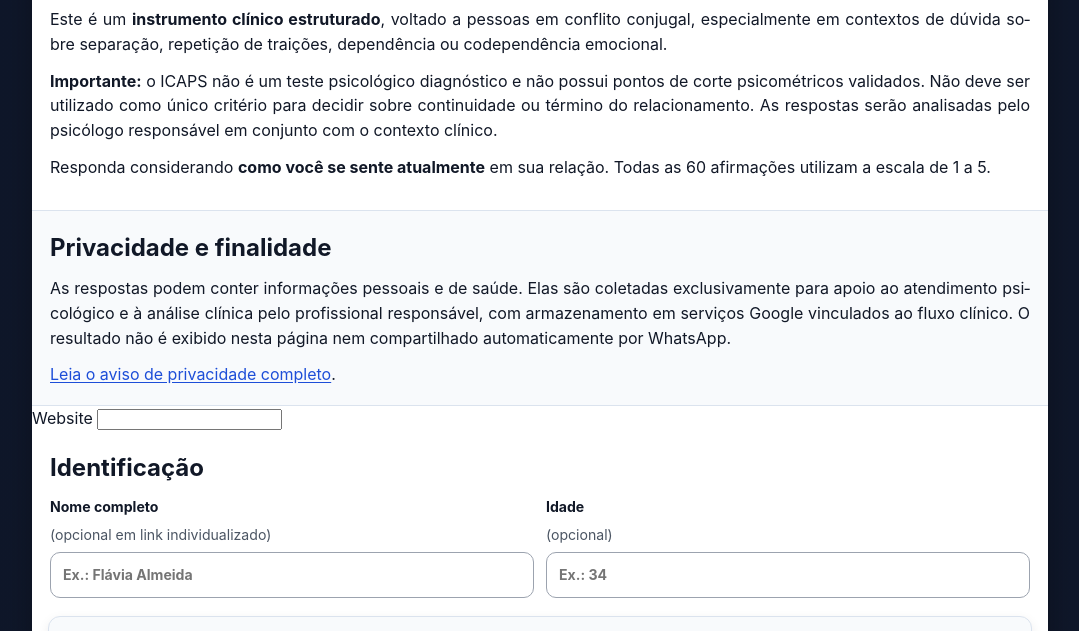
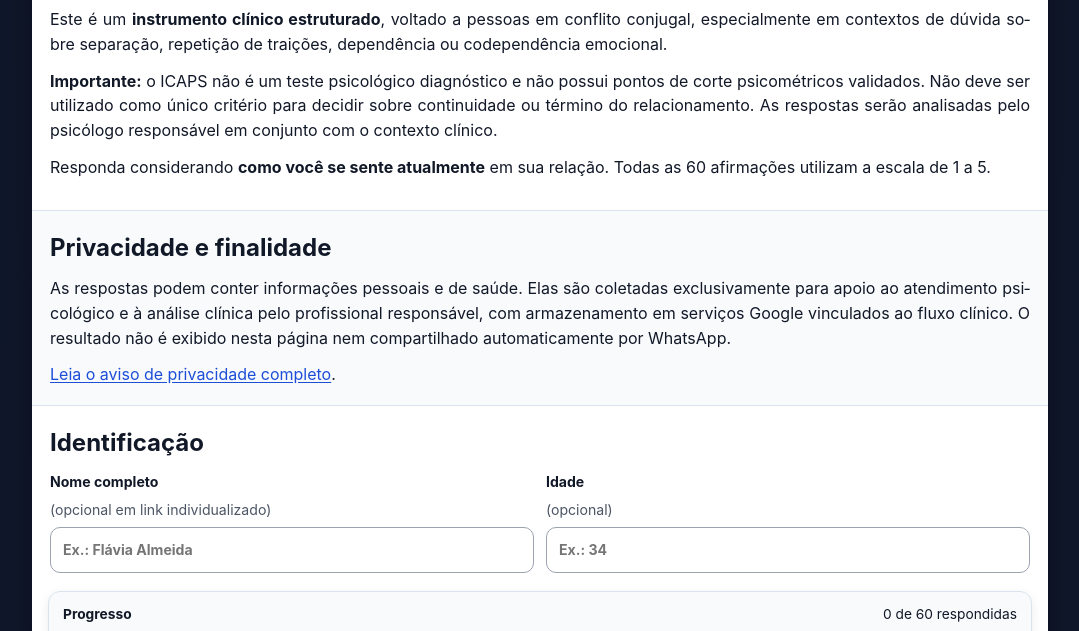
Before and after one commit to ricmurtapsicologia/ICAPS, a website with bundled scripts: page index.html in a window 1280 px wide. Shown: the part 489-1120 px from the top of the page, without its empty margins (100-1179 px from the left). Built offline with nearby package versions, Linux system fonts and the light colour scheme.

Commit message:
security: conceal ICAPS honeypot accessibly

```diff
--- a/assets/styles.css
+++ b/assets/styles.css
@@ -10,6 +10,7 @@
 a:hover{text-decoration-thickness:2px}
 .skip-link{position:absolute;left:12px;top:-60px;background:#fff;color:#111827;padding:10px 14px;border-radius:8px;z-index:10}
 .skip-link:focus{top:12px}
+.hp-field{position:absolute!important;width:1px!important;height:1px!important;padding:0!important;margin:-1px!important;overflow:hidden!important;clip:rect(0,0,0,0)!important;white-space:nowrap!important;border:0!important}
 .wrapper{max-width:1040px;margin:0 auto;padding:16px 12px 72px}
 .app-card{background:var(--card);border-radius:16px;overflow:hidden;box-shadow:0 12px 32px rgba(0,0,0,.28)}
 .hero{padding:20px 18px 14px;text-align:center;background:linear-gradient(180deg,#fff,#f8fafc);border-bottom:1px solid var(--line)}
```
